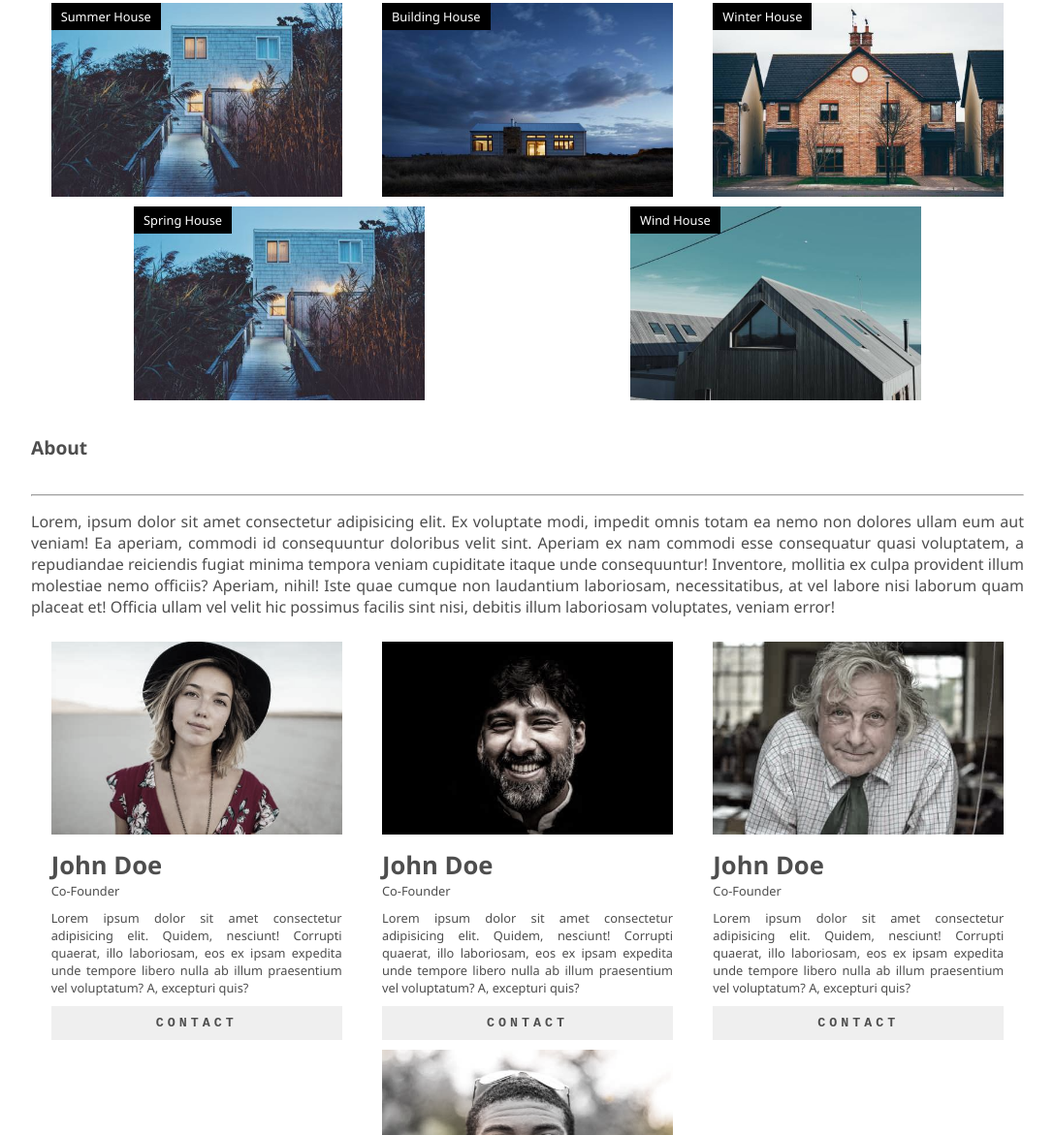
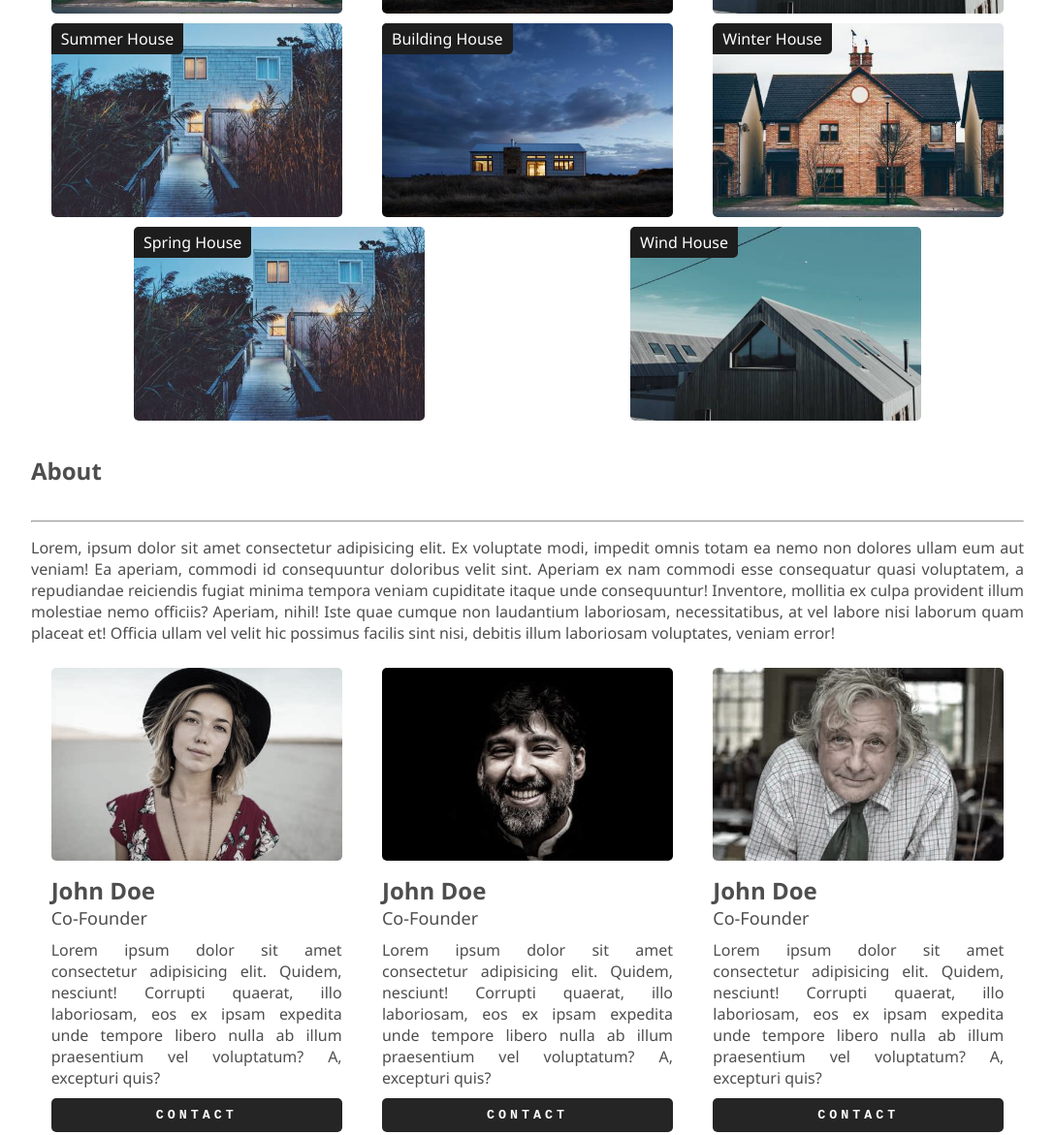
Before and after one commit to mumer119131/assignment-03_mad_sylani, a plain HTML site: page index.html in a window 1280 px wide. Shown: the part 784-1955 px from the top of the page at 97% size, without its empty margins (96-1183 px from the left). Drawn offline with Linux system fonts and the light colour scheme.

Commit message:
added some resposive issues

```diff
--- a/styles/style.css
+++ b/styles/style.css
@@ -17,6 +17,8 @@ nav{
 header{
     box-shadow: 0 0 10px 0 gray;
     padding: 10px 30px;
+    width: 100vw;
+    min-width: 415px;
 }
 
 .logo_text b{
@@ -93,7 +95,7 @@ main{
 
 
 .projects h3{
-    font-size: 1.5vw;
+    font-size:x-large;
     font-family: 'Segoe UI', Tahoma, Geneva, Verdana, sans-serif;
 
 }
@@ -117,6 +119,7 @@ main{
 .project img{
     width: 100%;
     cursor: pointer;
+    border-radius: 5px;
 }
 .project img:hover{
     filter: brightness(150%);
@@ -127,17 +130,20 @@ main{
     padding: 5px 10px;
     font-family: 'Segoe UI', Tahoma, Geneva, Verdana, sans-serif;
     font-weight: lighter;
-    background-color: black;
+    background-color: rgb(29, 29, 29);
     color: white;
-    font-size: 1vw;
+    font-size:medium;
+    border-top-left-radius: 5px;
+    border-bottom-right-radius: 5px;
 }
 
 .about h3{
-    font-size: 1.5vw;
+    font-size: x-large;
 }
 .about p{
     font-family: 'Segoe UI', Tahoma, Geneva, Verdana, sans-serif;
     text-align: justify;
+
 }
 
 .authors{
@@ -153,20 +159,26 @@ main{
 .author img{
     width: 100%;
     filter: grayscale(70%);
+    border-radius: 5px;
+    cursor: pointer;
+
+}
+.author img:hover{
+    border: 2px solid gray;
 }
 .author h2{
     margin-top: 10px;
     font-family: 'Segoe UI', Tahoma, Geneva, Verdana, sans-serif;
-    font-size: 2vw;
+    font-size: x-large;
 }
 .author h4{
     font-family: 'Segoe UI', Tahoma, Geneva, Verdana, sans-serif;
     font-weight: lighter;
     margin-bottom: 10px;
-    font-size: 1vw;
+    font-size: large;
 }
 .author p{
-    font-size: 1vw;
+    font-size: medium;
 }
 .author button{
     width: 100%;
@@ -176,6 +188,9 @@ main{
     text-transform: uppercase;
     letter-spacing: 4px;
     font-weight: bold;
+    background-color: #252525;
+    color: white;
+    border-radius: 5px;
 }
 .contact {
     margin-top: 20px;
@@ -194,6 +209,8 @@ main{
     width: 100%;
     margin-top: 10px;
     padding: 10px;
+    border: 1px solid #252525;
+    border-radius: 5px;
 }
 
 .contact button{
@@ -202,6 +219,8 @@ main{
     margin-top: 10px;
     font-family: 'Segoe UI', Tahoma, Geneva, Verdana, sans-serif;
     padding: 10px;
+    border: none;
+    border-radius: 5px;
 }
 .map img{
     width: 100%;
```
Also changed, not shown: index.html (+1 -0 lines).
